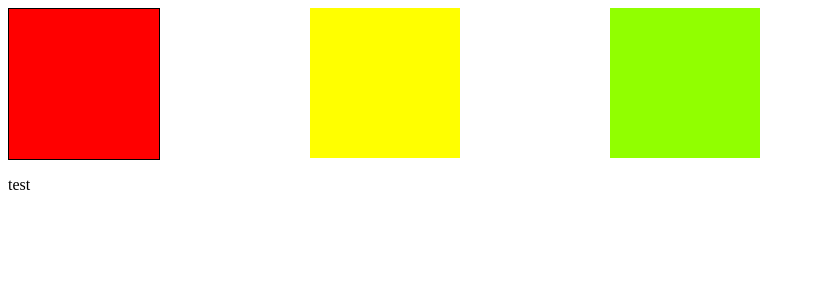
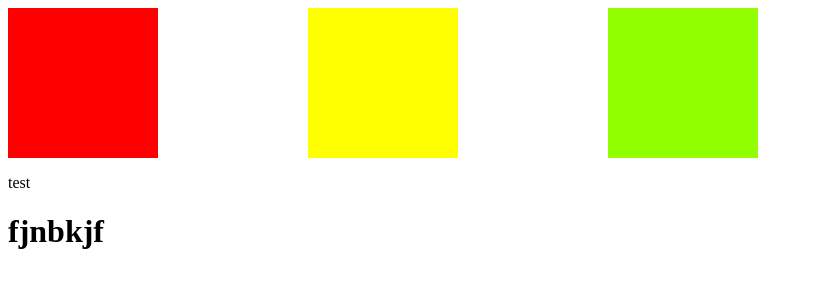
Before and after one commit to KopanevIlya/test40, a plain HTML site: page index.html in a window 1280 px wide. Shown: the whole page, without its empty margins (0-815 px from the left). Drawn offline with Linux system fonts and the light colour scheme.

Commit message:
второе изменение

```diff
--- a/index.html
+++ b/index.html
@@ -14,5 +14,6 @@
         <div class="green"></div>
     </div>
     <p>test</p>
+    <h1>fjnbkjf</h1>
 </body>
 </html>
--- a/style.css
+++ b/style.css
@@ -3,7 +3,7 @@
     width: 150px;
     background-color: rgb(255, 0, 0);
     margin-right: 150px;
-    border: 1px solid;
+
 }
 
 .yellow{
```
